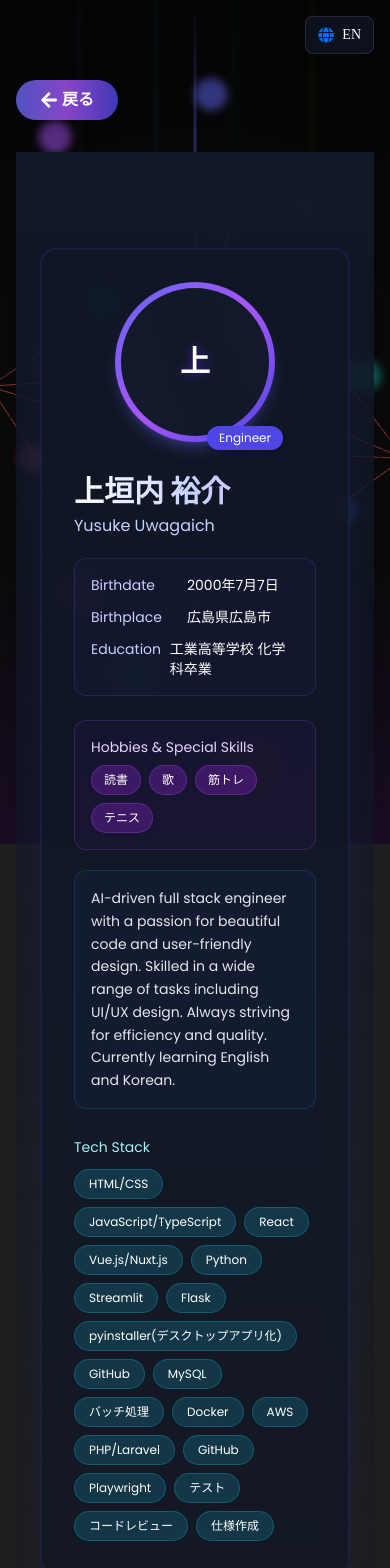
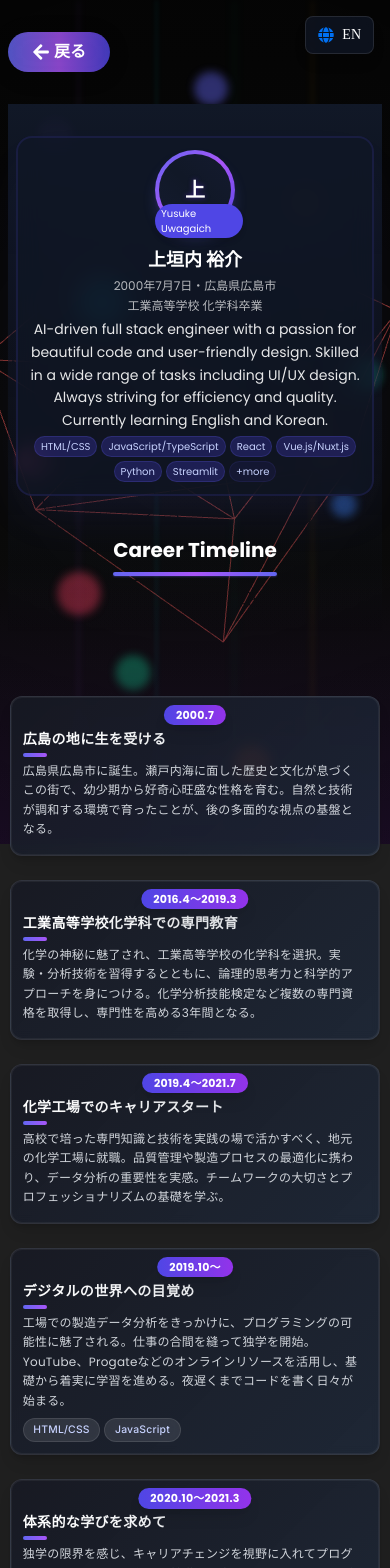
Before and after one commit to appar377/my-portfolio, a Next.js app: page /en/about in a window 390 px wide. Shown: the top 1568 px of the page. Built offline with nearby package versions, Linux system fonts and the light colour scheme.

Commit message:
モバイル対応

```diff
--- a/src/app/[locale]/about/page.tsx
+++ b/src/app/[locale]/about/page.tsx
@@ -156,39 +156,35 @@ export default function AboutPage() {
   ];
 
   return (
-    <div className="container py-20">
+    <div className="container max-w-full px-2 sm:px-4 md:px-6 py-8 sm:py-14 md:py-20">
       <BackButton variant="about" />
       {/* プロフィールセクション */}
-      <section className="relative bg-gradient-to-b from-gray-900 to-transparent pt-24 pb-16 px-6 md:px-12 font-timeline z-20">
-        <div className="max-w-6xl mx-auto">
+      <section className="relative bg-gradient-to-b from-gray-900 to-transparent pt-8 xs:pt-12 sm:pt-20 pb-8 xs:pb-10 sm:pb-16 px-2 xs:px-3 sm:px-6 md:px-12 font-timeline z-20">
+        <div className="max-w-md xs:max-w-2xl sm:max-w-3xl md:max-w-6xl mx-auto">
           <motion.div
             initial={{ opacity: 0, y: 20 }}
             animate={{ opacity: 1, y: 0 }}
             transition={{ duration: 0.8 }}
-            className="profile-card backdrop-blur-md bg-gray-900/70 p-8 md:p-10 rounded-2xl border-2 border-indigo-900/30 shadow-2xl shadow-indigo-500/10 hover:shadow-indigo-500/20 transition-all duration-500"
+            className="profile-card backdrop-blur-md bg-gray-900/70 p-3 xs:p-4 sm:p-6 md:p-10 rounded-2xl border-2 border-indigo-900/30 shadow-2xl shadow-indigo-500/10 hover:shadow-indigo-500/20 transition-all duration-500"
           >
-            <div className="flex flex-col md:flex-row gap-8 items-start">
+            <div className="flex flex-col md:flex-row gap-4 xs:gap-6 md:gap-8 items-center md:items-start">
               {/* プロフィール画像（仮） */}
               <motion.div
-                className="profile-image-container w-40 h-40 relative flex-shrink-0 mx-auto md:mx-0"
+                className="profile-image-container w-20 h-20 xs:w-28 xs:h-28 sm:w-36 sm:h-36 md:w-40 md:h-40 relative flex-shrink-0 mx-auto md:mx-0"
                 whileHover={{ scale: 1.05 }}
-                transition={{ type: "spring", stiffness: 400, damping: 10 }}
+                transition={{ type: 'spring', stiffness: 400, damping: 10 }}
               >
-                <div className="w-full h-full rounded-full bg-gradient-to-br from-indigo-500 via-purple-500 to-indigo-600 p-1.5 shadow-lg shadow-indigo-500/30 hover:shadow-indigo-500/50 transition-shadow duration-300">
-                  <div className="w-full h-full rounded-full bg-gray-900 flex items-center justify-center text-3xl text-white font-bold relative overflow-hidden">
+                <div className="w-full h-full rounded-full bg-gradient-to-br from-indigo-500 via-purple-500 to-indigo-600 p-1 shadow-lg shadow-indigo-500/30 hover:shadow-indigo-500/50 transition-shadow duration-300">
+                  <div className="w-full h-full rounded-full bg-gray-900 flex items-center justify-center text-xl xs:text-2xl sm:text-3xl md:text-4xl text-white font-bold relative overflow-hidden">
                     <motion.span
                       animate={{
                         textShadow: [
-                          "0 0 5px rgba(104, 40, 250, 0.5)",
-                          "0 0 20px rgba(104, 40, 250, 0.8)",
-                          "0 0 5px rgba(104, 40, 250, 0.5)",
+                          '0 0 5px rgba(104, 40, 250, 0.5)',
+                          '0 0 20px rgba(104, 40, 250, 0.8)',
+                          '0 0 5px rgba(104, 40, 250, 0.5)',
                         ],
                       }}
-                      transition={{
-                        duration: 2,
-                        repeat: Infinity,
-                        repeatType: "reverse",
-                      }}
+                      transition={{ duration: 2, repeat: Infinity, repeatType: 'reverse' }}
                     >
                       {profile.name.charAt(0)}
                     </motion.span>
@@ -196,140 +192,38 @@ export default function AboutPage() {
                   </div>
                 </div>
                 <motion.div
-                  className="absolute -bottom-2 -right-2 bg-indigo-600 text-white text-xs px-3 py-1 rounded-full shadow-md"
+                  className="absolute -bottom-2 -right-2 bg-indigo-600 text-white text-[10px] xs:text-xs px-1.5 xs:px-2 sm:px-3 py-0.5 xs:py-1 rounded-full shadow-md"
                   whileHover={{ scale: 1.1 }}
-                  transition={{ type: "spring", stiffness: 400, damping: 10 }}
                 >
-                  {t("about.profile.engineer")}
+                  {profile.nameEn}
                 </motion.div>
               </motion.div>
-
-              {/* プロフィール情報 */}
-              <div className="flex-1 text-white space-y-5">
-                <div>
-                  <motion.h1
-                    className="text-3xl md:text-4xl font-bold text-transparent bg-clip-text bg-gradient-to-r from-white via-indigo-200 to-purple-300"
-                    whileHover={{ scale: 1.02 }}
-                    transition={{ type: "spring", stiffness: 400, damping: 10 }}
-                  >
-                    {profile.name}
-                  </motion.h1>
-                  <p className="text-indigo-200 mt-1">{profile.nameEn}</p>
-                </div>
-
-                <div className="grid grid-cols-1 md:grid-cols-2 gap-6 text-sm">
-                  <motion.div
-                    className="space-y-3 bg-indigo-900/10 p-4 rounded-xl border border-indigo-500/20 hover:border-indigo-500/30 transition-all duration-300"
-                    whileHover={{
-                      scale: 1.02,
-                      boxShadow: "0 0 20px rgba(104, 40, 250, 0.2)",
-                    }}
-                    transition={{ type: "spring", stiffness: 400, damping: 10 }}
-                  >
-                    <div className="flex items-start">
-                      <span className="w-24 text-indigo-200">
-                        {t("about.profile.birthdate")}
-                      </span>
-                      <span>{profile.birthdate}</span>
-                    </div>
-                    <div className="flex items-start">
-                      <span className="w-24 text-indigo-200">
-                        {t("about.profile.birthplace")}
-                      </span>
-                      <span>{profile.birthplace}</span>
-                    </div>
-                    <div className="flex items-start">
-                      <span className="w-24 text-indigo-200">
-                        {t("about.profile.education")}
-                      </span>
-                      <span>{profile.education}</span>
-                    </div>
-                  </motion.div>
-
-                  <motion.div
-                    className="space-y-3 bg-purple-900/10 p-4 rounded-xl border border-purple-500/20 hover:border-purple-500/30 transition-all duration-300"
-                    whileHover={{
-                      scale: 1.02,
-                      boxShadow: "0 0 20px rgba(144, 40, 250, 0.2)",
-                    }}
-                    transition={{ type: "spring", stiffness: 400, damping: 10 }}
-                  >
-                    <div className="flex flex-col">
-                      <span className="text-purple-200 mb-2">
-                        {t("about.profile.hobbies")}
-                      </span>
-                      <div className="flex flex-wrap gap-2">
-                        {profile.hobbies.map((hobby, idx) => (
-                          <motion.span
-                            key={idx}
-                            className="text-xs bg-purple-900/60 px-3 py-1.5 rounded-full border border-purple-500/30 shadow-sm hover:bg-purple-800 transition-colors duration-200"
-                            whileHover={{
-                              scale: 1.1,
-                              y: -2,
-                              boxShadow: "0 3px 10px rgba(144, 40, 250, 0.3)",
-                            }}
-                            transition={{
-                              type: "spring",
-                              stiffness: 500,
-                              damping: 10,
-                            }}
-                          >
-                            {hobby}
-                          </motion.span>
-                        ))}
-                      </div>
-                    </div>
-                  </motion.div>
-                </div>
-
-                <motion.p
-                  className="text-gray-200 text-sm leading-relaxed md:pr-10 bg-blue-900/10 p-4 rounded-xl border border-blue-500/20 hover:border-blue-500/30 transition-all duration-300"
-                  whileHover={{
-                    scale: 1.01,
-                    boxShadow: "0 0 20px rgba(40, 100, 250, 0.2)",
-                  }}
-                  transition={{ type: "spring", stiffness: 400, damping: 10 }}
-                >
-                  {profile.introduction}
-                </motion.p>
-
-                <div className="pt-2">
-                  <p className="text-cyan-200 text-sm mb-3">
-                    {t("about.profile.skills")}
-                  </p>
-                  <div className="flex flex-wrap gap-2">
-                    {profile.skills.map((skill, idx) => (
-                      <motion.span
-                        key={idx}
-                        className="text-xs bg-cyan-900/60 px-3.5 py-1.5 rounded-full border border-cyan-500/30 shadow-sm hover:bg-cyan-800 transition-colors duration-200"
-                        whileHover={{
-                          scale: 1.1,
-                          y: -2,
-                          boxShadow: "0 3px 10px rgba(40, 170, 250, 0.3)",
-                        }}
-                        transition={{
-                          type: "spring",
-                          stiffness: 500,
-                          damping: 10,
-                        }}
-                      >
-                        {skill}
-                      </motion.span>
-                    ))}
-                  </div>
+              {/* プロフィールテキスト */}
+              <div className="flex-1 w-full text-center md:text-left space-y-1 xs:space-y-2 sm:space-y-3 md:space-y-4">
+                <h2 className="text-lg xs:text-xl sm:text-2xl md:text-3xl font-bold text-white mb-0.5 xs:mb-1">{profile.name}</h2>
+                <div className="text-xs xs:text-sm sm:text-base text-white/70 mb-1 xs:mb-2">{profile.birthdate}・{profile.birthplace}</div>
+                <div className="text-xs xs:text-sm sm:text-base text-white/70 mb-1 xs:mb-2">{profile.education}</div>
+                <p className="text-sm xs:text-base sm:text-lg text-white/90 leading-relaxed mb-1 xs:mb-2">{profile.introduction}</p>
+                <div className="flex flex-wrap gap-1 xs:gap-2 justify-center md:justify-start mt-1 xs:mt-2">
+                  {profile.skills.slice(0, 6).map((skill) => (
+                    <span key={skill} className="px-1.5 xs:px-2 py-0.5 xs:py-1 bg-indigo-700/30 text-[10px] xs:text-xs sm:text-sm rounded-full text-indigo-200 border border-indigo-500/20">{skill}</span>
+                  ))}
+                  {profile.skills.length > 6 && (
+                    <span className="px-1.5 xs:px-2 py-0.5 xs:py-1 bg-indigo-700/10 text-[10px] xs:text-xs sm:text-sm rounded-full text-indigo-200 border border-indigo-500/10">+more</span>
+                  )}
                 </div>
               </div>
             </div>
           </motion.div>
 
-          <div className="text-center mt-16 mb-8">
+          <div className="text-center mt-10 xs:mt-14 mb-6 xs:mb-8">
             <motion.h2
-              className="text-2xl md:text-3xl font-bold text-white inline-block relative"
+              className="text-xl xs:text-2xl md:text-3xl font-bold text-white inline-block relative"
               whileHover={{ scale: 1.05 }}
-              transition={{ type: "spring", stiffness: 400, damping: 10 }}
+              transition={{ type: 'spring', stiffness: 400, damping: 10 }}
             >
-              {t("about.careerTimeline")}
-              <div className="w-full h-1.5 bg-gradient-to-r from-indigo-500 via-purple-500 to-indigo-500 mt-2 rounded-full shadow-sm shadow-indigo-500/30"></div>
+              {t('about.careerTimeline')}
+              <div className="w-full h-1 bg-gradient-to-r from-indigo-500 via-purple-500 to-indigo-500 mt-2 rounded-full shadow-sm shadow-indigo-500/30"></div>
             </motion.h2>
           </div>
         </div>
--- a/src/app/[locale]/blog/[id]/page.tsx
+++ b/src/app/[locale]/blog/[id]/page.tsx
@@ -127,7 +127,7 @@ export default function BlogPost() {
   }
 
   return (
-    <div className="container py-20">
+    <div className="container max-w-full px-2 sm:px-4 md:px-6 py-10 sm:py-16 md:py-20">
       <BackButton />
       <motion.div
         initial={{ opacity: 0 }}
@@ -136,18 +136,18 @@ export default function BlogPost() {
       >
         <Link
           href="/blog"
-          className="inline-flex items-center text-amber-400 hover:text-amber-300 mb-8 transition-colors duration-200"
+          className="inline-flex items-center text-amber-400 hover:text-amber-300 mb-4 sm:mb-8 transition-colors duration-200 text-sm sm:text-base"
         >
           <FaArrowLeft className="mr-2" /> {t("blog.detail.backToList")}
         </Link>
 
-        <article className="max-w-4xl mx-auto">
-          <header className="mb-8">
-            <h1 className="text-3xl md:text-5xl font-display mb-4 bg-clip-text text-transparent bg-gradient-to-r from-amber-500 to-orange-600">
+        <article className="max-w-xl sm:max-w-2xl md:max-w-4xl mx-auto">
+          <header className="mb-6 sm:mb-8">
+            <h1 className="text-2xl xs:text-3xl md:text-5xl font-display mb-2 sm:mb-4 bg-clip-text text-transparent bg-gradient-to-r from-amber-500 to-orange-600 leading-tight">
               {post.title}
             </h1>
 
-            <div className="flex items-center text-amber-300 mb-6">
+            <div className="flex items-center text-amber-300 mb-4 sm:mb-6 text-xs sm:text-base">
               <FaCalendarAlt className="w-4 h-4 mr-2" />
               <time dateTime={post.date}>
                 {new Date(post.date).toLocaleDateString()}
@@ -155,7 +155,7 @@ export default function BlogPost() {
             </div>
           </header>
 
-          <div className="aspect-w-16 aspect-h-9 relative h-72 md:h-96 mb-8 overflow-hidden rounded-xl">
+          <div className="relative w-full h-40 xs:h-56 sm:h-72 md:h-96 mb-6 sm:mb-8 overflow-hidden rounded-xl">
             <Image
               src={post.placeholderImage}
               alt={post.title}
@@ -167,7 +167,7 @@ export default function BlogPost() {
           </div>
 
           <div
-            className="prose prose-lg max-w-none prose-headings:text-amber-300 prose-a:text-amber-400 hover:prose-a:text-amber-300 prose-p:text-gray-200"
+            className="prose prose-base xs:prose-lg max-w-none prose-headings:text-amber-300 prose-a:text-amber-400 hover:prose-a:text-amber-300 prose-p:text-gray-200 px-1 xs:px-0"
             dangerouslySetInnerHTML={{ __html: post.content }}
           />
         </article>
--- a/src/app/[locale]/creations/page.tsx
+++ b/src/app/[locale]/creations/page.tsx
@@ -144,33 +144,32 @@ export default function Creations() {
       : projects.filter((project) => project.category === activeCategory);
 
   return (
-    <div className="container py-20">
+    <div className="container py-10 sm:py-16 md:py-20">
       <BackButton variant="creations" />
       <motion.div
         initial={{ opacity: 0, y: 20 }}
         animate={{ opacity: 1, y: 0 }}
         transition={{ duration: 0.6 }}
-        className="max-w-6xl mx-auto"
+        className="max-w-full md:max-w-6xl mx-auto"
       >
-        <h1 className="text-4xl md:text-5xl font-display text-center mb-4 bg-clip-text text-transparent bg-gradient-to-r from-cyan-500 to-blue-600">
+        <h1 className="text-2xl sm:text-3xl md:text-5xl font-display text-center mb-4 bg-clip-text text-transparent bg-gradient-to-r from-cyan-500 to-blue-600">
           {t("creations.title")}
         </h1>
 
-        <p className="text-lg text-center text-cyan-200/80 max-w-2xl mx-auto mb-12">
+        <p className="text-base sm:text-lg text-center text-cyan-200/80 max-w-2xl mx-auto mb-8 sm:mb-12">
           {t("creations.description")}
         </p>
 
         {/* カテゴリータブ */}
-        <div className="flex flex-wrap justify-center gap-2 md:gap-4 mb-12">
+        <div className="flex flex-wrap justify-center gap-2 md:gap-4 mb-8 sm:mb-12">
           {categories.map((category) => (
             <motion.button
               key={category.id}
               onClick={() => setActiveCategory(category.id)}
-              className={`px-4 py-2 rounded-full text-sm md:text-base transition-all duration-300 ${
-                activeCategory === category.id
+              className={`px-3 sm:px-4 py-2 rounded-full text-xs sm:text-sm md:text-base transition-all duration-300 min-w-[80px] sm:min-w-[100px]
+                ${activeCategory === category.id
                   ? `bg-gradient-to-r ${category.color} text-white shadow-lg`
-                  : "bg-blue-900/20 text-blue-200 hover:bg-blue-900/40"
-              }`}
+                  : "bg-blue-900/20 text-blue-200 hover:bg-blue-900/40"}`}
               whileHover={{ scale: 1.05 }}
               whileTap={{ scale: 0.95 }}
             >
@@ -180,7 +179,7 @@ export default function Creations() {
         </div>
 
         {/* プロジェクトグリッド */}
-        <div className="grid md:grid-cols-2 lg:grid-cols-3 gap-8">
+        <div className="grid grid-cols-1 md:grid-cols-2 lg:grid-cols-3 gap-6 md:gap-8">
           {filteredProjects.map((project, index) => (
             <motion.div
               key={project.id}
@@ -190,7 +189,7 @@ export default function Creations() {
               className="bg-blue-900/10 backdrop-blur-sm rounded-xl overflow-hidden border border-cyan-500/20 hover:border-cyan-500/40 shadow-lg hover:shadow-cyan-500/10 transition-all duration-300 flex flex-col h-full"
             >
               {/* プロジェクト画像 */}
-              <div className="relative h-48 overflow-hidden">
+              <div className="relative h-40 sm:h-48 overflow-hidden">
                 {mounted && (
                   <Image
                     src={project.image}
--- a/src/components/PlanetTimeline.tsx
+++ b/src/components/PlanetTimeline.tsx
@@ -32,39 +32,44 @@ export default function PlanetTimeline({ items }: PlanetTimelineProps) {
       {/* コンテンツ：ヘッダー下からスクロール */}
       <main className="relative z-10 pt-16 font-timeline pb-16">
         <div className="timeline-track" />
-        <div className="timeline-container space-y-8">
+        <div className="timeline-container space-y-6 xs:space-y-8">
           {items.map((item, idx) => (
             <section
               key={idx}
-              className={`${idx % 2 === 0 ? "justify-end pr-[52%]" : "justify-start pl-[52%]"} flex items-center`}
+              className={`flex flex-col items-center w-full ${
+                // Only alternate on md+, always center on mobile
+                (typeof window !== 'undefined' && window.innerWidth < 768)
+                  ? ''
+                  : (idx % 2 === 0 ? 'md:justify-end md:pr-[52%]' : 'md:justify-start md:pl-[52%]')
+              }`}
             >
               <motion.div
                 initial={{ opacity: 0, y: 30 }}
                 whileInView={{ opacity: 1, y: 0 }}
                 transition={{ duration: 0.6 }}
                 viewport={{ once: true, margin: "-20px" }}
-                className="card-timeline w-[420px] h-[280px] backdrop-blur-sm rounded-xl shadow-2xl relative timeline-item overflow-hidden"
+                className="card-timeline w-full max-w-[95vw] xs:max-w-xs sm:max-w-md md:w-[420px] h-auto min-h-[160px] xs:min-h-[200px] sm:min-h-[240px] md:h-[280px] backdrop-blur-sm rounded-xl shadow-2xl relative timeline-item overflow-hidden"
               >
                 {/* 接続線 */}
                 <div
-                  className={`timeline-connector ${idx % 2 === 0 ? "timeline-connector-right" : "timeline-connector-left"}`}
+                  className={`hidden md:block timeline-connector ${idx % 2 === 0 ? "timeline-connector-right" : "timeline-connector-left"}`}
                 />
 
                 {/* 年代マーカー */}
-                <div className="absolute top-3 left-1/2 transform -translate-x-1/2 bg-gradient-to-r from-indigo-600 to-purple-600 px-4 py-1 rounded-full text-xs font-bold shadow-lg z-10 whitespace-nowrap max-w-[90%] overflow-hidden text-ellipsis">
+                <div className="absolute top-2 xs:top-3 left-1/2 transform -translate-x-1/2 bg-gradient-to-r from-indigo-600 to-purple-600 px-3 xs:px-4 py-0.5 xs:py-1 rounded-full text-[11px] xs:text-xs font-bold shadow-lg z-10 whitespace-nowrap max-w-[90%] overflow-hidden text-ellipsis">
                   {item.period}
                 </div>
 
-                <div className="card-content h-full flex flex-col p-7 pt-9">
-                  <div className="title-container mb-2">
-                    <h3 className="text-xl font-bold tracking-wide text-transparent bg-clip-text bg-gradient-to-r from-white to-gray-300">
+                <div className="card-content h-full flex flex-col p-3 xs:p-4 sm:p-7 pt-8 xs:pt-9">
+                  <div className="title-container mb-1 xs:mb-2">
+                    <h3 className="text-sm xs:text-base sm:text-lg md:text-xl font-bold tracking-wide text-transparent bg-clip-text bg-gradient-to-r from-white to-gray-300">
                       {item.title}
                     </h3>
-                    <div className="w-12 h-1 bg-gradient-to-r from-indigo-500 to-purple-500 mt-1 rounded-full"></div>
+                    <div className="w-6 xs:w-8 sm:w-12 h-1 bg-gradient-to-r from-indigo-500 to-purple-500 mt-1 rounded-full"></div>
                   </div>
 
                   {item.description && (
-                    <div className="description-container overflow-auto pr-2 flex-1 text-xs">
+                    <div className="description-container overflow-auto pr-1 xs:pr-2 flex-1 text-xs xs:text-sm">
                       <p className="text-gray-300 leading-relaxed">
                         {item.description}
                       </p>
@@ -73,10 +78,10 @@ export default function PlanetTimeline({ items }: PlanetTimelineProps) {
 
                   {item.technologies && (
                     <div
-                      className={`tech-container flex flex-wrap gap-1.5 justify-start ${item.description ? "mt-3" : "mt-auto"}`}
+                      className={`tech-container flex flex-wrap gap-1 xs:gap-1.5 justify-start ${item.description ? "mt-2 xs:mt-3" : "mt-auto"}`}
                     >
                       {item.technologies.map((tech, i) => (
-                        <span key={i} className="tech-badge">
+                        <span key={i} className="tech-badge text-[10px] xs:text-xs px-1.5 xs:px-2 py-0.5 bg-indigo-700/30 rounded-full text-indigo-200 border border-indigo-500/20">
                           {tech}
                         </span>
                       ))}
@@ -219,6 +224,18 @@ export default function PlanetTimeline({ items }: PlanetTimelineProps) {
           background: rgba(99, 102, 241, 0.2);
           transform: translateY(-1px);
         }
+
+        @media (max-width: 768px) {
+          .timeline-track {
+            display: none;
+          }
+          .timeline-connector {
+            display: none;
+          }
+          .timeline-item::before {
+            display: none;
+          }
+        }
       `}</style>
     </>
   );
```
Also changed, not shown: src/app/[locale]/blog/page.tsx (+11 -11 lines), src/app/[locale]/contact/page.tsx (+34 -32 lines), src/app/[locale]/creations/[id]/page.tsx (+18 -19 lines), src/app/[locale]/page.tsx (+9 -15 lines), src/app/[locale]/services/page.tsx (+12 -12 lines).
